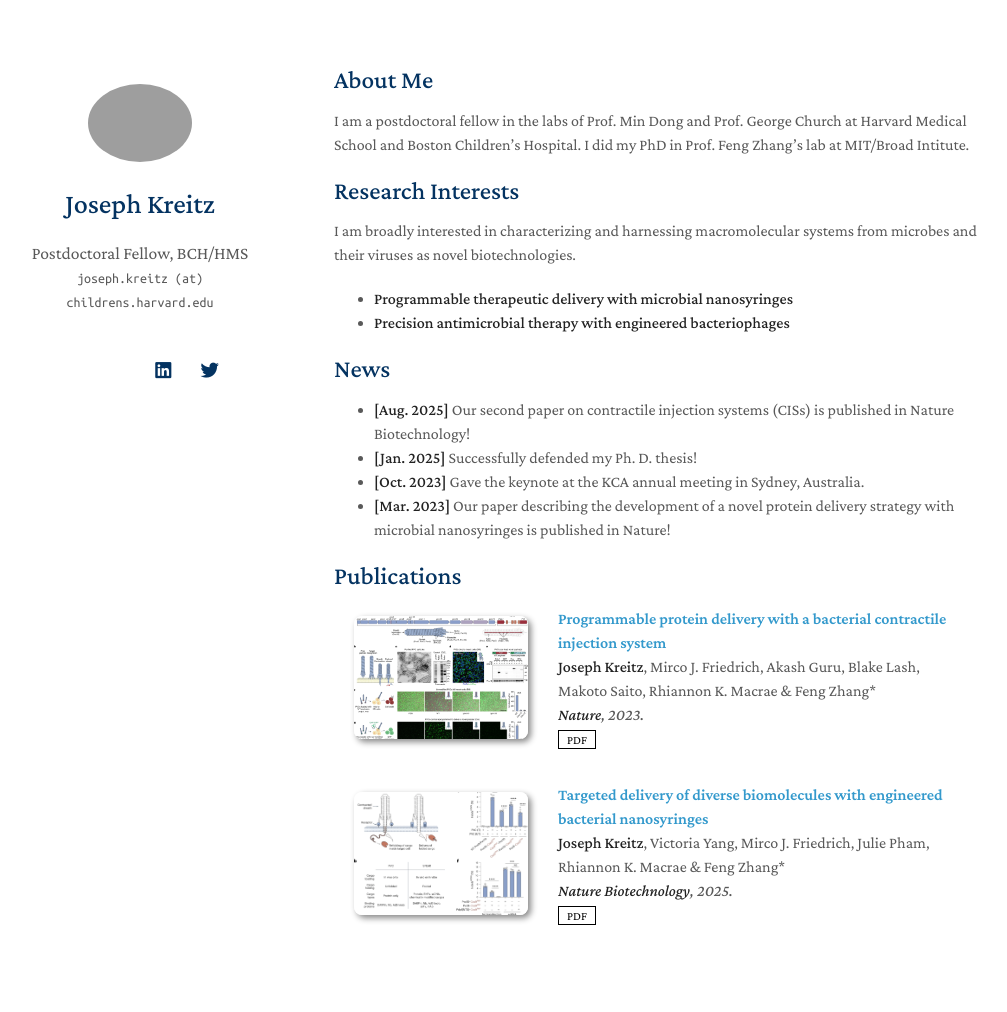
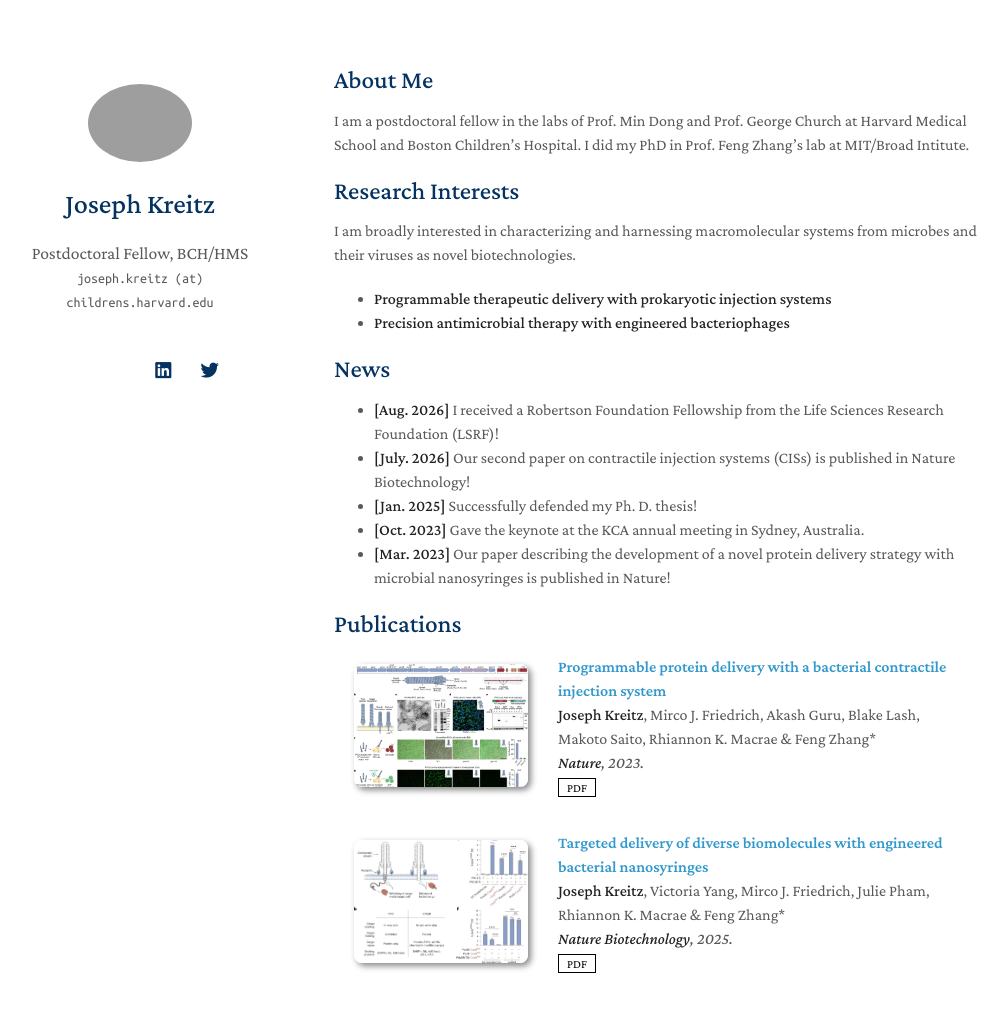
Before and after one commit to jkreitz/jkreitz.github.io, a Jekyll site: the page built from index.md, in a window 1280 px wide and 1101 px high. Shown: the top 1012 px of the window, without its empty margins (136-1143 px from the left). Built offline with Jekyll 4.4.1, drawn with Linux system fonts in a browser that asks for light colours; nearby versions of some CDN libraries; a style sheet for code colours, icons or effects is not loaded; our own code applies the rules of GitHub Pages for plain Markdown files.

Commit message:
Update index.md

```diff
--- a/index.md
+++ b/index.md
@@ -9,12 +9,13 @@ I am a postdoctoral fellow in the labs of Prof. Min Dong and Prof. George Church
 ## Research Interests
 
 I am broadly interested in characterizing and harnessing macromolecular systems from microbes and their viruses as novel biotechnologies.
-- **Programmable therapeutic delivery with microbial nanosyringes**
+- **Programmable therapeutic delivery with prokaryotic injection systems**
 - **Precision antimicrobial therapy with engineered bacteriophages**
 
 ## News
 
-- **[Aug. 2025]** Our second paper on contractile injection systems (CISs) is published in Nature Biotechnology!
+- **[Aug. 2026]** I received a Robertson Foundation Fellowship from the Life Sciences Research Foundation (LSRF)!
+- **[July. 2026]** Our second paper on contractile injection systems (CISs) is published in Nature Biotechnology!
 - **[Jan. 2025]** Successfully defended my Ph. D. thesis!
 - **[Oct. 2023]** Gave the keynote at the KCA annual meeting in Sydney, Australia.
 - **[Mar. 2023]** Our paper describing the development of a novel protein delivery strategy with microbial nanosyringes is published in Nature!
```
